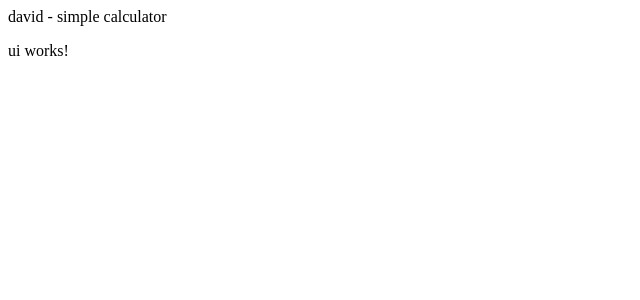
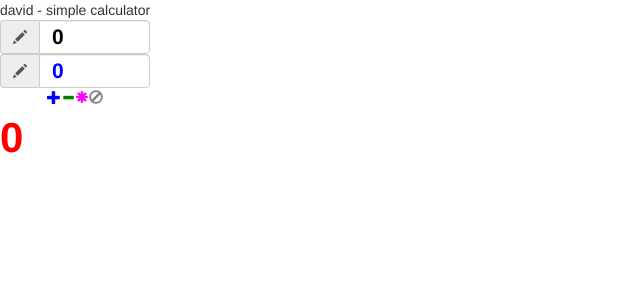
Before and after one commit to DavidPerez-Castro/testing-calculator, an Angular app: page / in a window 1280 px wide. Shown: the top 300 px of the page, without its empty margins (0-640 px from the left). Built offline with nearby package versions, Linux system fonts and the light colour scheme.

Commit message:
add addition, substraction, multiplication, division ui, tests #24

```diff
--- a/src/app/app.module.ts
+++ b/src/app/app.module.ts
@@ -3,6 +3,8 @@
 
 import { AppComponent } from './app.component';
 import { UiComponent } from './ui/ui.component';
+import { FormsModule } from '@angular/forms';
+
 
 @NgModule({
   declarations: [
@@ -10,7 +12,8 @@
     UiComponent
   ],
   imports: [
-    BrowserModule
+    BrowserModule,
+    FormsModule
   ],
   providers: [],
   bootstrap: [AppComponent]
--- a/src/app/ui/ui.component.css
+++ b/src/app/ui/ui.component.css
@@ -0,0 +1,42 @@
+.calculator {
+    width: 150px;
+    text-align: center;
+    color: #999;
+}
+
+.result {
+    font-size: 3.0em;
+    font-weight: bold;
+    color: red;
+
+}
+
+.operator1 {
+    font-size: 1.5em;
+    font-weight: bold;
+    color: black;
+
+}
+
+.operator2 {
+    font-size: 1.5em;
+    font-weight: bold;
+    color: blue;
+
+}
+.addition-button {
+    cursor: pointer;
+    color: blue;
+}
+.substraction-button {
+    cursor: pointer;
+    color: green;
+}
+.multiplication-button {
+    cursor: pointer;
+    color: fuchsia;
+}
+.division-button {
+    cursor: pointer;
+    color: gray;
+}
--- a/src/app/ui/ui.component.html
+++ b/src/app/ui/ui.component.html
@@ -1 +1,29 @@
-<p>ui works!</p>
+<div class="calculator">
+
+    <form>
+        <div class="input-group">
+            <span class="input-group-addon"><i class="glyphicon glyphicon-pencil"></i></span>
+            <input id="operator1" [(ngModel)]="operator1" type="number" class="form-control operator1" name="operator1" placeholder="0.0">
+        </div>
+
+        <div class="input-group">
+            <span class="input-group-addon"><i class="glyphicon glyphicon-pencil"></i></span>
+            <input id="operator2" [(ngModel)]="operator2" type="number" class="form-control operator2" name="operator2" placeholder="0.0">
+        </div>
+    </form>
+
+    <i class="glyphicon glyphicon-plus addition-button"
+        (click)="addition()"></i>
+
+    <i class="glyphicon glyphicon-minus substraction-button"
+        (click)="substraction()"></i>
+
+    <i class="glyphicon glyphicon-asterisk multiplication-button"
+        (click)="multiplication()"></i>
+
+    <i class="glyphicon glyphicon-ban-circle division-button"
+        (click)="division()"></i>
+
+</div>
+
+<span class="result">{{ result }}</span>
--- a/src/app/ui/ui.component.ts
+++ b/src/app/ui/ui.component.ts
@@ -1,5 +1,9 @@
 import { Component, OnInit } from '@angular/core';
-
+import { from } from 'rxjs';
+import { addition } from "../addition/addition"
+import { substraction } from "../substraction/substraction"
+import { multiplication } from "../multiplication/multiplication"
+import { division } from "../division/division"
 @Component({
   selector: 'app-ui',
   templateUrl: './ui.component.html',
@@ -9,7 +13,37 @@
 
   constructor() { }
 
+  result = 0;
+  operator1 = 0;
+  operator2 = 0;
+
+
   ngOnInit() {
   }
 
+
+  addition() {
+    let myresult = 0;
+    myresult = addition(this.operator1, this.operator2);
+    this.result = myresult;
+  }
+
+  substraction() {
+    let myresult = 0;
+    myresult = substraction(this.operator1, this.operator2);
+    this.result = myresult;
+  }
+
+  multiplication() {
+    let myresult = 0;
+    myresult = multiplication(this.operator1, this.operator2);
+    this.result = myresult;
+  }
+
+  division() {
+    let myresult = 0;
+    myresult = division(this.operator1, this.operator2);
+    this.result = myresult;
+  }
+
 }
--- a/src/index.html
+++ b/src/index.html
@@ -6,6 +6,7 @@
   <base href="/">
   <meta name="viewport" content="width=device-width, initial-scale=1">
   <link rel="icon" type="image/x-icon" href="favicon.ico">
+  <link rel="stylesheet" href="https://maxcdn.bootstrapcdn.com/bootstrap/3.4.0/css/bootstrap.min.css">
 </head>
 <body>
   <app-root></app-root>
```
Also changed, not shown: 1 other file (tests, documents, lock files or other folders).
